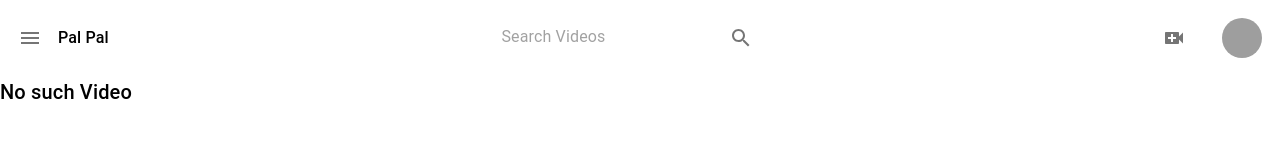
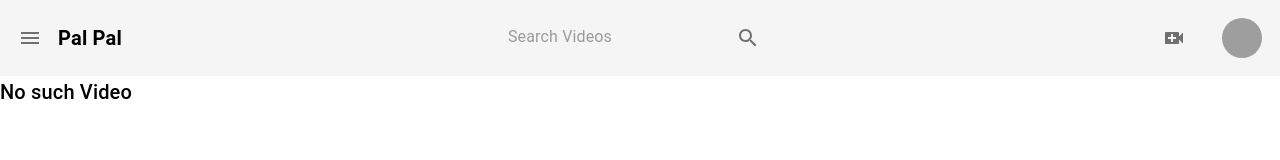
Before and after one commit to chasers-software/palpal_frontend, a React (Create React App) app: page /video/1/1 in a window 1280 px wide. Shown: the top 160 px of the page. Built offline with nearby package versions, Linux system fonts and the light colour scheme; grey boxes are pictures that could not be loaded.

Commit message:
header update

```diff
--- a/src/components/Header.css
+++ b/src/components/Header.css
@@ -1,4 +1,5 @@
 .header {
+  background-color:#F5F5F5;
   display: flex;
   align-items: center;
   justify-content: space-between;
--- a/src/components/Header.jsx
+++ b/src/components/Header.jsx
@@ -47,7 +47,7 @@ function Header({ getSearchResults }) {
           component={BrowserLink}
           to="/"
         >
-          <Typography ml={1} fontWeight={500}>
+          <Typography fontSize={20} ml={1} fontWeight={600}>
             Pal Pal
           </Typography>
         </Link>
--- a/src/pages/Dashboard.jsx
+++ b/src/pages/Dashboard.jsx
@@ -29,13 +29,13 @@ const Dashboard = () => {
 
   return (
     <>
+      <Header getSearchResults={getSearchResults} />
       {loading ? (
         <CircularProgress
           sx={{ margin: "auto", position: "absolute", top: "48%", left: "48%" }}
         />
       ) : (
         <>
-          <Header getSearchResults={getSearchResults} />
           <Box p={2}>
             <Grid container spacing={2}>
               {allVideos.map((video, index) => {
--- a/src/pages/WatchVideo.jsx
+++ b/src/pages/WatchVideo.jsx
@@ -79,13 +79,13 @@ const WatchVideo = () => {
   console.log("current video", currentVideo);
   return (
     <>
+      <Header />
       {loading ? (
         <CircularProgress
           sx={{ margin: "auto", position: "absolute", top: "48%", left: "48%" }}
         />
       ) : (
         <>
-          <Header />
           {currentVideo ? (
             <Box p={5} sx={{ display: "flex", flexDirection: "row" }}>
               <Box
```
